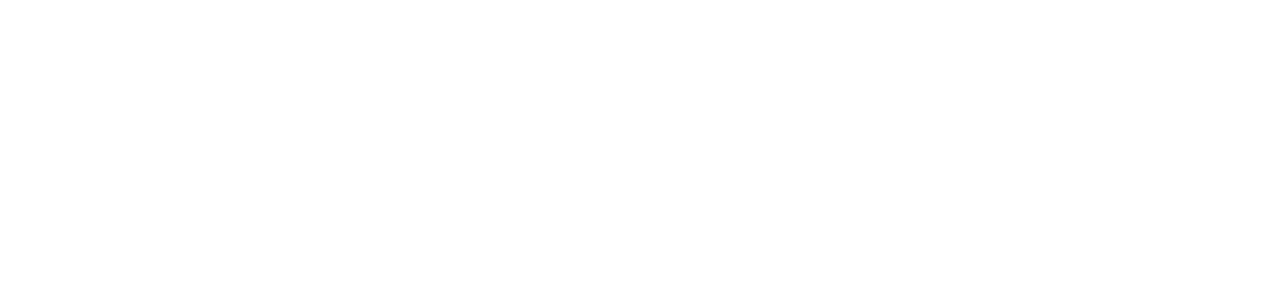
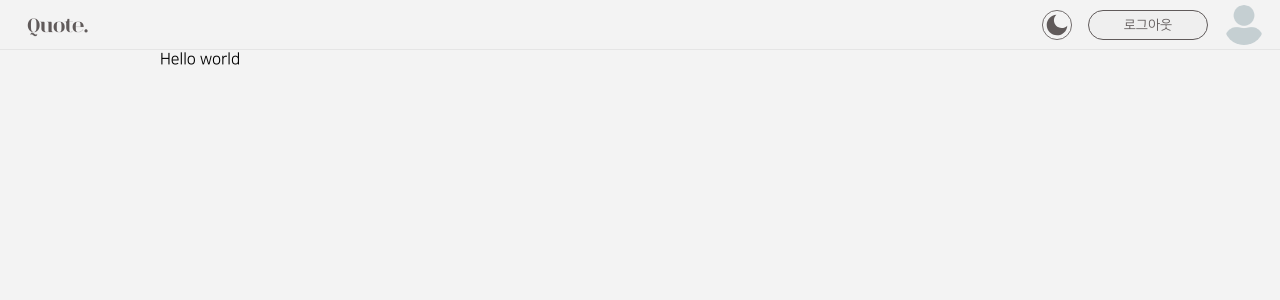
Before and after one commit to prgrms-fe-devcourse/NFE1_2_3_Quote, a React (Vite) app in the folder frontend/: page / in a window 1280 px wide. Shown: the top 300 px of the page. Built offline with nearby package versions, Linux system fonts and the light colour scheme.

Commit message:
✨ Feat : 라우터 경로 및 쿼리 설정

```diff
--- a/frontend/src/main.tsx
+++ b/frontend/src/main.tsx
@@ -1,11 +1,18 @@
-import { StrictMode } from 'react'
-import { createRoot } from 'react-dom/client'
-import App from './App.tsx'
-import GlobalStyle from '@styles/GlobalStyle'
+import { StrictMode } from "react";
+import { createRoot } from "react-dom/client";
+import App from "./App.tsx";
+import GlobalStyle from "@styles/GlobalStyle";
+import { RouterProvider } from "react-router-dom";
+import router from "./routes/Router.tsx";
+import { QueryClient, QueryClientProvider } from "@tanstack/react-query";
 
-createRoot(document.getElementById('root')!).render(
+const queryClient = new QueryClient();
+
+createRoot(document.getElementById("root")!).render(
   <StrictMode>
     <GlobalStyle />
-    <App />
+    <QueryClientProvider client={queryClient}>
+      <RouterProvider router={router} />
+    </QueryClientProvider>
   </StrictMode>,
-)
+);
--- /dev/null
+++ b/frontend/src/pages/MainPage/MainPage.tsx
@@ -0,0 +1,11 @@
+import MainLayout from "@/layouts/MainLayout";
+
+const MainPage = () => {
+  return (
+      <MainLayout>
+        <div>Hello world</div>
+      </MainLayout>
+  );
+};
+
+export default MainPage;
--- /dev/null
+++ b/frontend/src/routes/Router.tsx
@@ -0,0 +1,37 @@
+import LoginPage from "@/pages/LogInPage/LoginPage";
+import MainPage from "@/pages/MainPage/MainPage";
+import SignUpPage from "@/pages/SignUpPage/SignUpPage";
+import { createBrowserRouter } from "react-router-dom";
+
+const router = createBrowserRouter([
+  {
+    path: "/",
+    element: <MainPage />,
+  },
+  {
+    path: "/login",
+    element: <LoginPage />,
+  },
+  {
+    path: "/signup",
+    element: <SignUpPage />,
+  },
+  {
+    path: "/create-post",
+    // element:
+  },
+  {
+    path: "/post/:postId",
+    // element:
+  },
+  {
+    path: "/mypage",
+    // element:
+  },
+  {
+    path: "/user-page/:userId",
+    // element:
+  },
+]);
+
+export default router;
```
